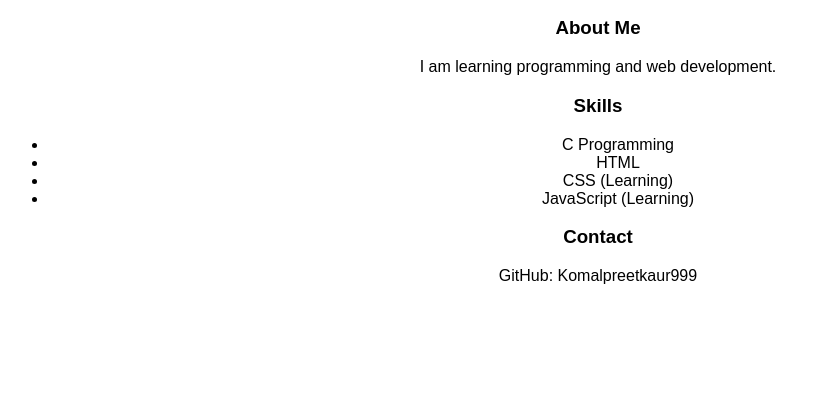
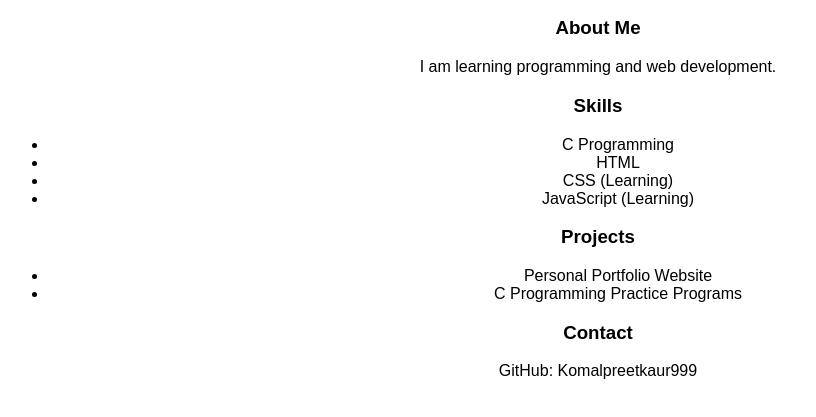
Before and after one commit to Komalpreetkaur999/Komalpreetkaur999.github.io, a plain HTML site: page index.html in a window 1280 px wide. Shown: the part 139-556 px from the top of the page, without its empty margins (42-858 px from the left). Drawn offline with Linux system fonts and the light colour scheme.

Commit message:
Add projects section to index.html

```diff
--- a/index.html
+++ b/index.html
@@ -27,6 +27,11 @@
     <li>CSS (Learning)</li>
     <li>JavaScript (Learning)</li>
 </ul>
+    <h3>Projects</h3>
+<ul>
+    <li>Personal Portfolio Website</li>
+    <li>C Programming Practice Programs</li>
+</ul>
 
     <h3>Contact</h3>
     <p>GitHub: Komalpreetkaur999</p>
```
